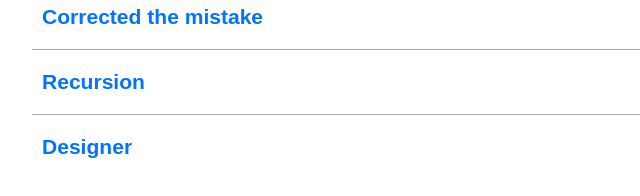
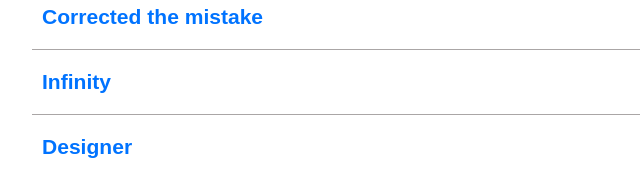
Before and after one commit to darvenommm/cssBayan, a plain HTML site: page cssBayan/index.html in a window 1280 px wide. Shown: the part 847-1043 px from the top of the page, 160-800 px from the left. Drawn offline with Linux system fonts and the light colour scheme.

Commit message:
fix: rename meme (Sat, 11.03.2023 22:51)

```diff
--- a/cssBayan/index.html
+++ b/cssBayan/index.html
@@ -120,13 +120,13 @@
             <li class="memes__item">
               <input
                 class="visually-hidden memes__radio"
-                id="recursion"
+                id="infinity"
                 type="radio"
                 name="memes"
               />
-              <label class="memes__label" for="recursion">
+              <label class="memes__label" for="infinity">
                 <div class="memes__text-container">
-                  <h3 class="memes__title">Recursion</h3>
+                  <h3 class="memes__title">Infinity</h3>
                   <button class="memes__action">
                     <svg
                       class="memes__action-icon"
@@ -144,7 +144,7 @@
                 <div class="memes__image-container">
                   <img
                     class="memes__image"
-                    src="./images/memes/recursion.jpg"
+                    src="./images/memes/infinity.jpg"
                     alt=""
                     width="200"
                   />
```
Also changed, not shown: cssBayan/images/memes/infinity.jpg (renamed from cssBayan/images/memes/recursion.jpg).
